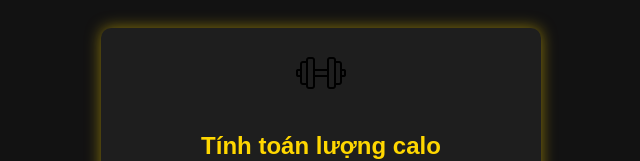
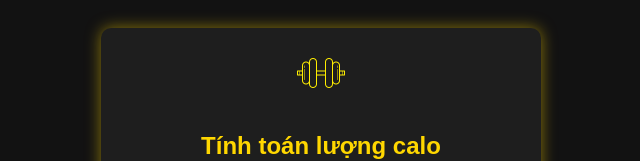
Before and after one commit to Trietlx2822/appcalo, a plain HTML site: page index.html in a window 1280 px wide. Shown: the top 161 px of the page, without its empty margins (319-959 px from the left). Drawn offline with Linux system fonts and the light colour scheme.

Commit message:
Update index.html

```diff
--- a/index.html
+++ b/index.html
@@ -51,7 +51,7 @@
 </head>
 <body>
     <div class="container">
-        <img src="dumbbell1.png" alt="Dumbbell Logo" class="logo">
+        <img src="dumbbell2.png" alt="Dumbbell Logo" class="logo">
         <h2>Tính toán lượng calo</h2>
         <label>Giới tính:</label>
         <select id="gender">
```
